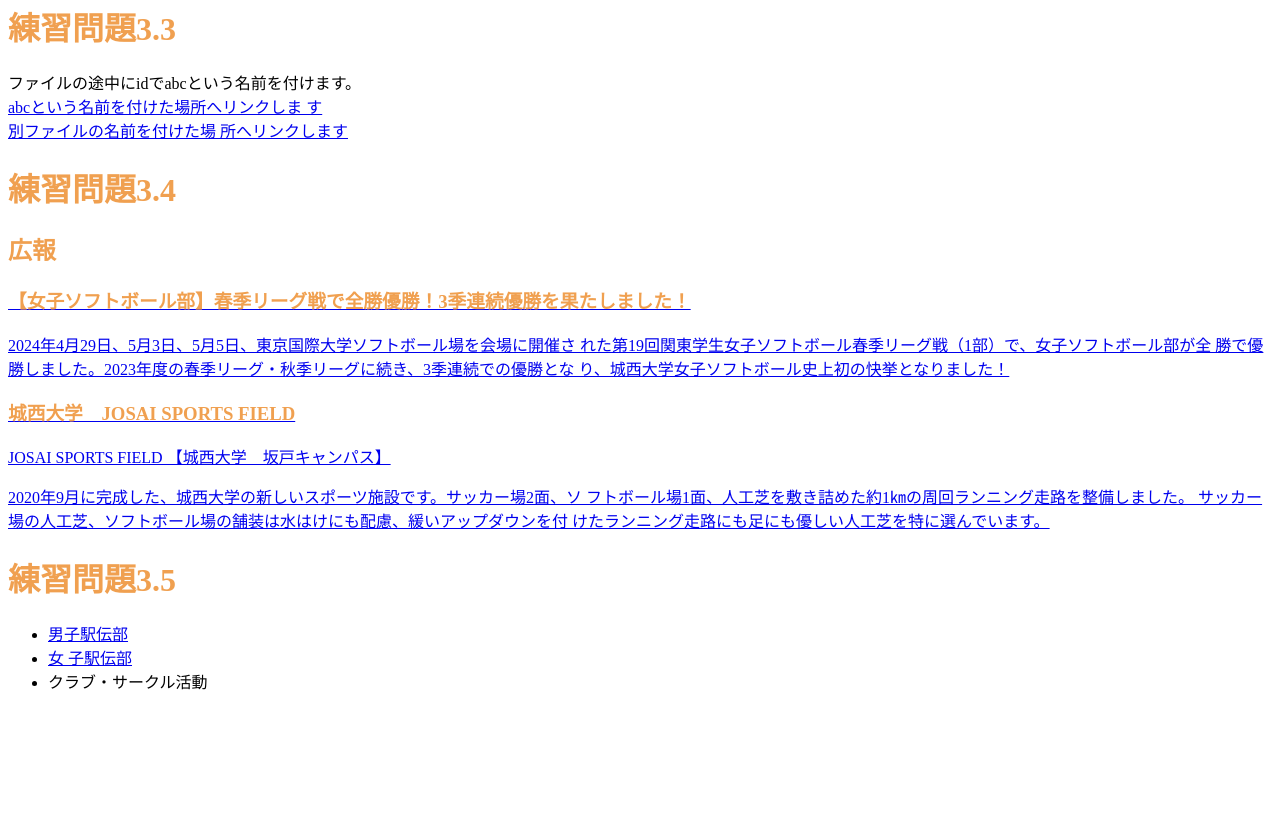
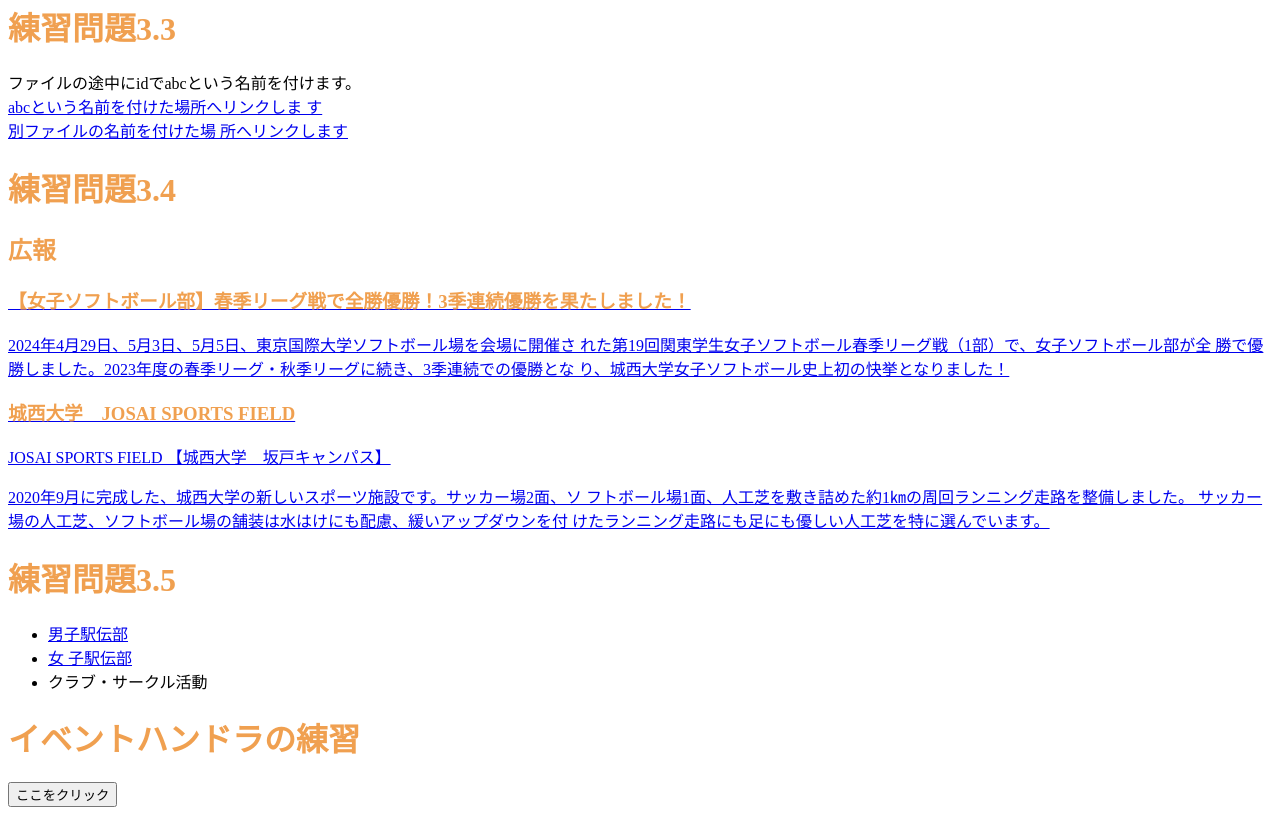
Before and after one commit to kato1102/kokorokato, a plain HTML site: page index.html in a window 1280 px wide. Shown: the part 3484-4299 px from the top of the page. Before the commit the page ends 4193 px from the top, so only its background shows below. Drawn offline with Linux system fonts and the light colour scheme.

Commit message:
Update index.html

```diff
--- a/index.html
+++ b/index.html
@@ -262,3 +262,8 @@ href="https://sports.josai.ac.jp/news/nid00000270.html?_ga=2.108260102.546
 <li><a>クラブ・サークル活動</a></li>
 </ul>
 </nav>
+<h1>イベントハンドラの練習</h1>
+<input type="button" value="ここをクリック"
+onclick="alert('Hello, Kokoro!');">
+</body>
+</html>
```
